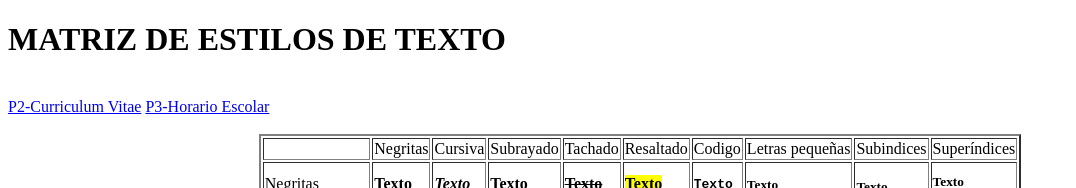
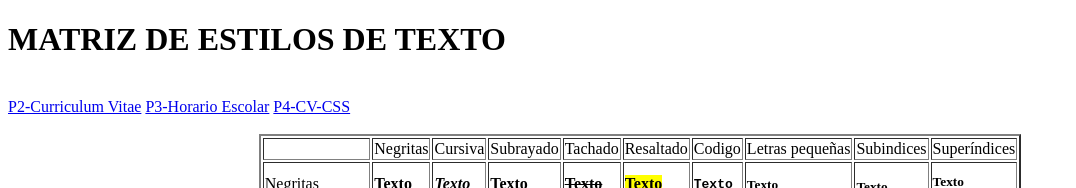
Before and after one commit to samvilrod/samvilrod.github.io, a plain HTML site: page index.html in a window 1280 px wide. Shown: the top 188 px of the page, without its empty margins (0-1076 px from the left). Drawn offline with Linux system fonts and the light colour scheme.

Commit message:
Update index.html

```diff
--- a/index.html
+++ b/index.html
@@ -15,6 +15,7 @@
 	<nav>
 		<a href="https://samvilrod.github.io/maquetado">P2-Curriculum Vitae</a>
 		<a href="https://samvilrod.github.io/tablaAvanzada">P3-Horario Escolar</a>
+		<a href="https://samvilrod.github.io/cv-css">P4-CV-CSS</a>
 	</nav>
 	</br>
 	<center>
```
